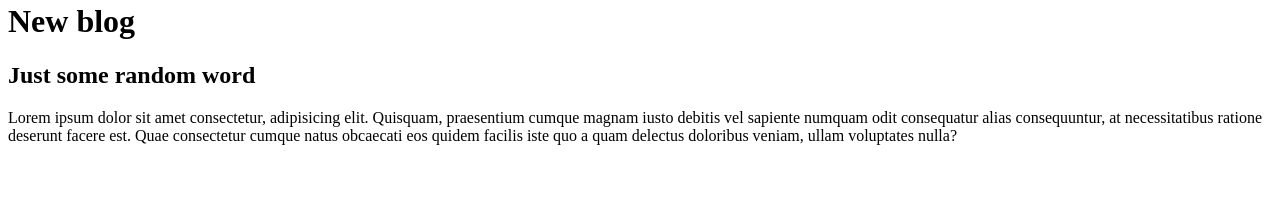
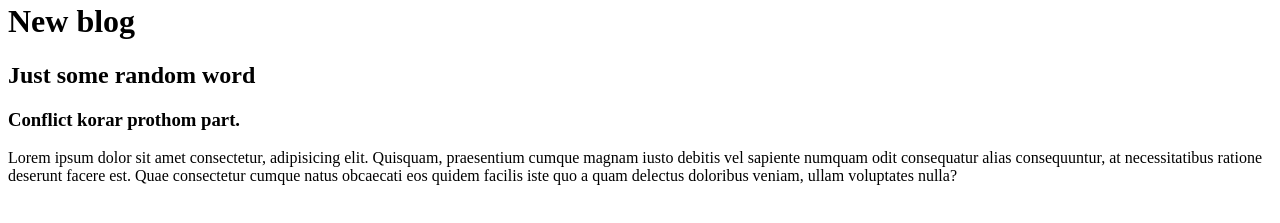
Before and after one commit to AbuKausar007/third_repo, a plain HTML site: page index.html in a window 1280 px wide. Shown: the part 549-772 px from the top of the page. Drawn offline with Linux system fonts and the light colour scheme.

Commit message:
first conflict

```diff
--- a/index.html
+++ b/index.html
@@ -12,6 +12,7 @@
     <img src="harley.jpg" height="400" width="auto" alt="">
     <h1>New blog</h1>
     <h2>Just some random word</h2>
+    <h3>Conflict korar prothom part.</h3>
     <p>Lorem ipsum dolor sit amet consectetur, adipisicing elit. Quisquam, praesentium cumque magnam iusto debitis vel sapiente numquam odit consequatur alias consequuntur, at necessitatibus ratione deserunt facere est. Quae consectetur cumque natus obcaecati eos quidem facilis iste quo a quam delectus doloribus veniam, ullam voluptates nulla?</p>
 </body>
 </html>
```
